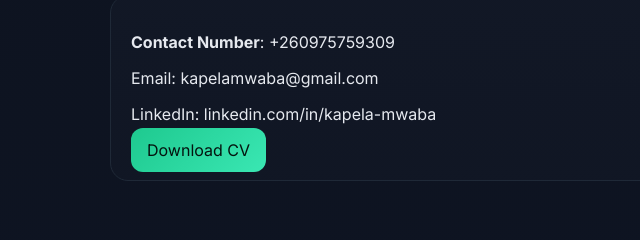
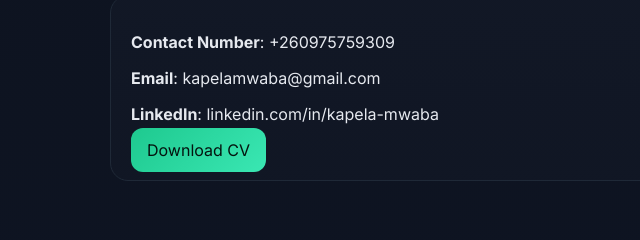
Before and after one commit to Kape360-Dev/Kapela-Mwaba_Portfolio, a plain HTML site: page index.html in a window 1280 px wide. Shown: the part 4091-4331 px from the top of the page, 0-640 px from the left. Drawn offline with Linux system fonts and the light colour scheme.

Commit message:
Update index.html

```diff
--- a/index.html
+++ b/index.html
@@ -236,8 +236,8 @@
     <h2>Contact</h2>
     <div class="card">
       <p><b>Contact Number</b>: +260975759309</p>
-      <p>Email: kapelamwaba@gmail.com</p>
-      <p>LinkedIn: linkedin.com/in/kapela-mwaba</p>
+      <p><b>Email</b>: kapelamwaba@gmail.com</p>
+      <p><b>LinkedIn</b>: linkedin.com/in/kapela-mwaba</p>
       <a class="btn primary" href="cv/Kapela_Mwaba_cv.pdf" download>Download CV</a>
     </div>
   </section>
```
